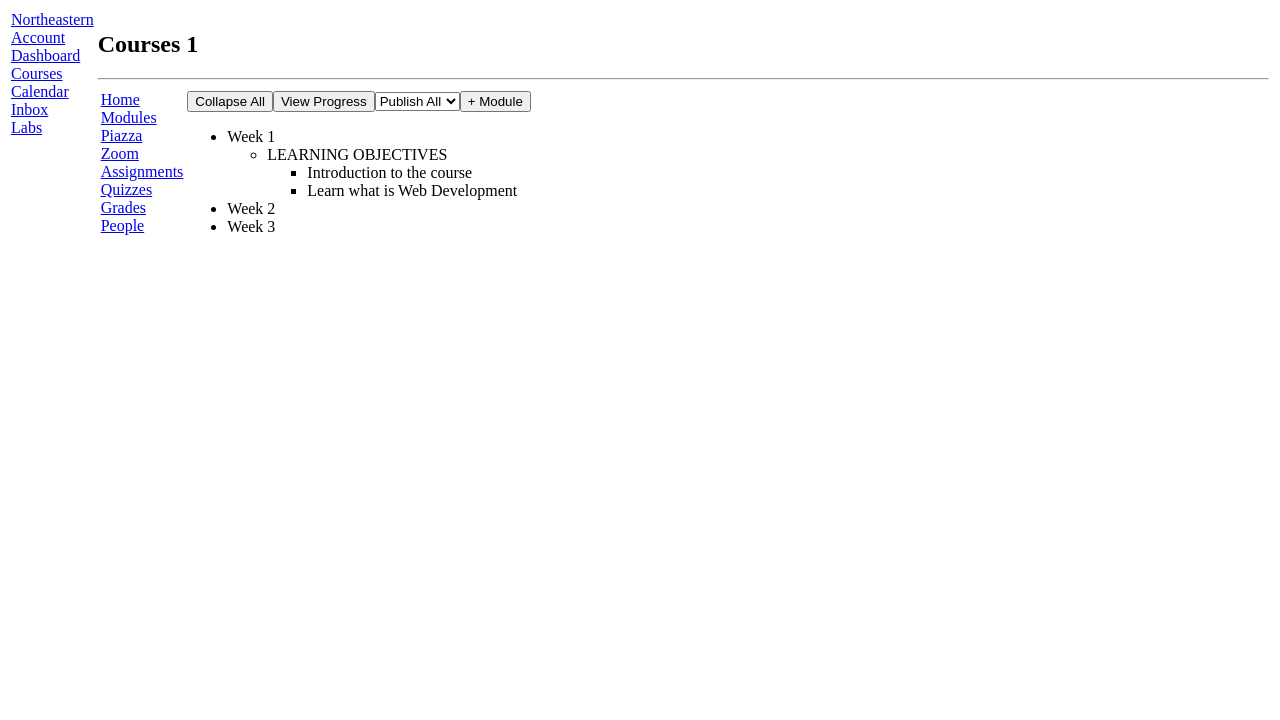
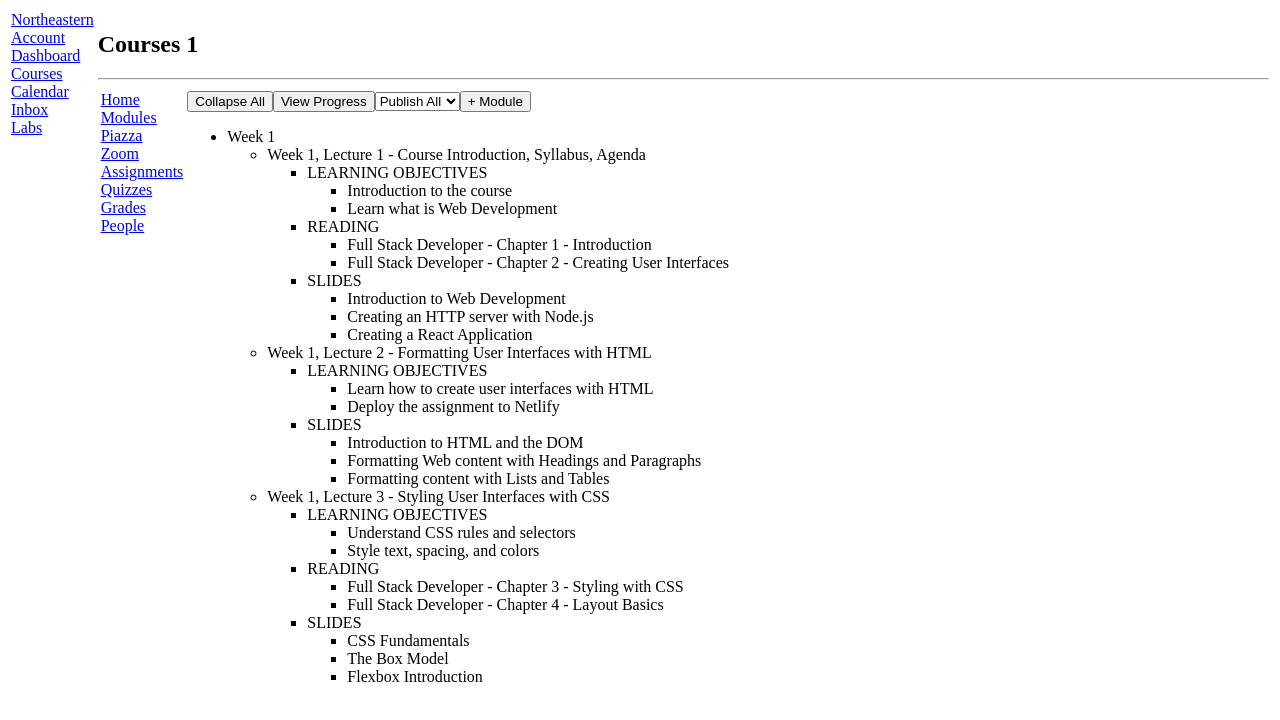
Before and after one commit to Aaryan1203/kambaz-next-js, a Next.js app: page /courses/1/modules in a window 1280 px wide. Shown: the top 720 px of the page. Built offline with nearby package versions, Linux system fonts and the light colour scheme.

Commit message:
Fixed missing things

```diff
--- a/app/(kambaz)/account/signup/page.tsx
+++ b/app/(kambaz)/account/signup/page.tsx
@@ -3,7 +3,11 @@ export default function Signup() {
   return (
     <div id="wd-signup-screen">
       <h3>Sign up</h3>
-      <input placeholder="username" className="wd-username" />
+      <input
+        placeholder="username"
+        className="wd-username"
+        defaultValue={"aaryan"}
+      />
       <br />
       <input placeholder="password" type="password" className="wd-password" />
       <br />
--- a/app/(kambaz)/courses/[cid]/assignments/[aid]/page.tsx
+++ b/app/(kambaz)/courses/[cid]/assignments/[aid]/page.tsx
@@ -43,6 +43,7 @@ export default function AssignmentEditor() {
             <td>
               <select id="wd-display-grade-as">
                 <option>Percentage</option>
+                <option>Raw Score</option>
               </select>
             </td>
           </tr>
--- a/app/(kambaz)/courses/[cid]/modules/page.tsx
+++ b/app/(kambaz)/courses/[cid]/modules/page.tsx
@@ -6,8 +6,6 @@ export default function Modules() {
       <select>
         <option value="">Publish All</option>
         <option value="week1">Week 1</option>
-        <option value="week2">Week 2</option>
-        <option value="week3">Week 3</option>
       </select>
       <button>+ Module</button>
       <ul id="wd-modules">
@@ -15,22 +13,120 @@ export default function Modules() {
           <div className="wd-title">Week 1</div>
           <ul className="wd-lessons">
             <li className="wd-lesson">
-              <span className="wd-title">LEARNING OBJECTIVES</span>
+              <span className="wd-title">
+                Week 1, Lecture 1 - Course Introduction, Syllabus, Agenda
+              </span>
               <ul className="wd-content">
-                <li className="wd-content-item">Introduction to the course</li>
                 <li className="wd-content-item">
-                  Learn what is Web Development
+                  <span className="wd-title">LEARNING OBJECTIVES</span>
+                  <ul className="wd-content">
+                    <li className="wd-content-item">
+                      Introduction to the course
+                    </li>
+                    <li className="wd-content-item">
+                      Learn what is Web Development
+                    </li>
+                  </ul>
+                </li>
+                <li className="wd-content-item">
+                  <span className="wd-title">READING</span>
+                  <ul className="wd-content">
+                    <li className="wd-content-item">
+                      Full Stack Developer - Chapter 1 - Introduction
+                    </li>
+                    <li className="wd-content-item">
+                      Full Stack Developer - Chapter 2 - Creating User
+                      Interfaces
+                    </li>
+                  </ul>
+                </li>
+                <li className="wd-content-item">
+                  <span className="wd-title">SLIDES</span>
+                  <ul className="wd-content">
+                    <li className="wd-content-item">
+                      Introduction to Web Development
+                    </li>
+                    <li className="wd-content-item">
+                      Creating an HTTP server with Node.js
+                    </li>
+                    <li className="wd-content-item">
+                      Creating a React Application
+                    </li>
+                  </ul>
+                </li>
+              </ul>
+            </li>
+            <li className="wd-lesson">
+              <span className="wd-title">
+                Week 1, Lecture 2 - Formatting User Interfaces with HTML
+              </span>
+              <ul className="wd-content">
+                <li className="wd-content-item">
+                  <span className="wd-title">LEARNING OBJECTIVES</span>
+                  <ul className="wd-content">
+                    <li className="wd-content-item">
+                      Learn how to create user interfaces with HTML
+                    </li>
+                    <li className="wd-content-item">
+                      Deploy the assignment to Netlify
+                    </li>
+                  </ul>
+                </li>
+                <li className="wd-content-item">
+                  <span className="wd-title">SLIDES</span>
+                  <ul className="wd-content">
+                    <li className="wd-content-item">
+                      Introduction to HTML and the DOM
+                    </li>
+                    <li className="wd-content-item">
+                      Formatting Web content with Headings and Paragraphs
+                    </li>
+                    <li className="wd-content-item">
+                      Formatting content with Lists and Tables
+                    </li>
+                  </ul>
+                </li>
+              </ul>
+            </li>
+            <li className="wd-lesson">
+              <span className="wd-title">
+                Week 1, Lecture 3 - Styling User Interfaces with CSS
+              </span>
+              <ul className="wd-content">
+                <li className="wd-content-item">
+                  <span className="wd-title">LEARNING OBJECTIVES</span>
+                  <ul className="wd-content">
+                    <li className="wd-content-item">
+                      Understand CSS rules and selectors
+                    </li>
+                    <li className="wd-content-item">
+                      Style text, spacing, and colors
+                    </li>
+                  </ul>
+                </li>
+                <li className="wd-content-item">
+                  <span className="wd-title">READING</span>
+                  <ul className="wd-content">
+                    <li className="wd-content-item">
+                      Full Stack Developer - Chapter 3 - Styling with CSS
+                    </li>
+                    <li className="wd-content-item">
+                      Full Stack Developer - Chapter 4 - Layout Basics
+                    </li>
+                  </ul>
+                </li>
+                <li className="wd-content-item">
+                  <span className="wd-title">SLIDES</span>
+                  <ul className="wd-content">
+                    <li className="wd-content-item">CSS Fundamentals</li>
+                    <li className="wd-content-item">The Box Model</li>
+                    <li className="wd-content-item">Flexbox Introduction</li>
+                  </ul>
                 </li>
               </ul>
             </li>
           </ul>
         </li>
-        <li className="wd-module">
-          <div className="wd-title">Week 2</div>
-        </li>
-        <li className="wd-module">
-          <div className="wd-title">Week 3</div>
-        </li>
       </ul>
     </div>
   );
```
